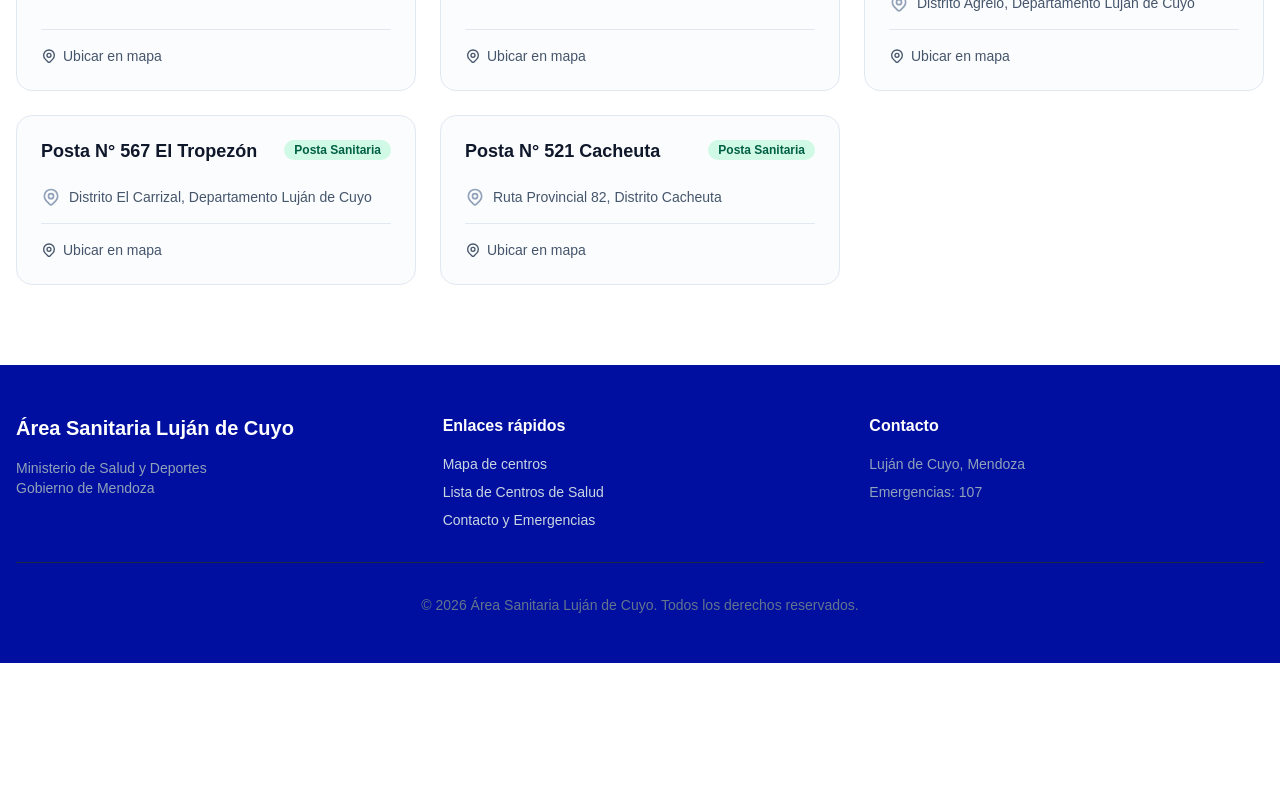
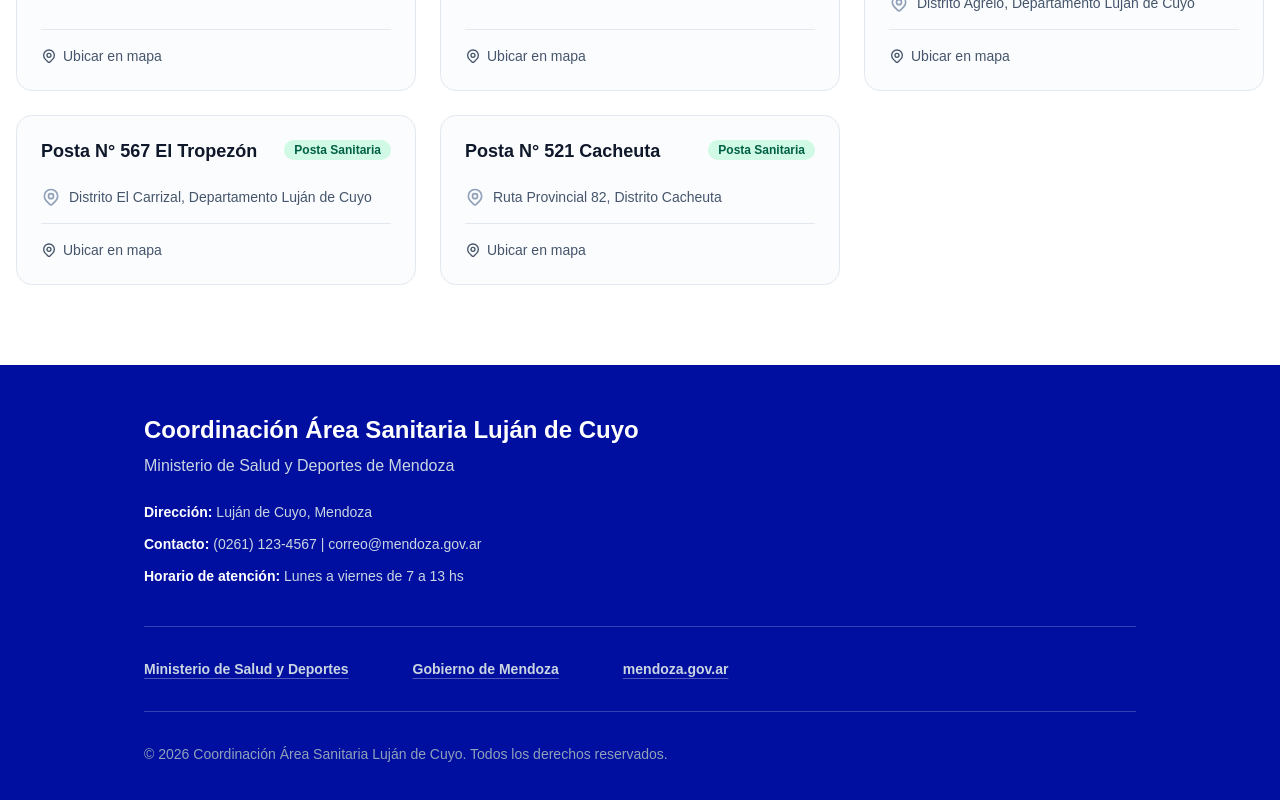
Before and after one commit to areasanitariaLDC/area-sanitaria-lujan, a Next.js app: page / in a window 1280 px wide. Shown: the part 5147-5947 px from the top of the page. Before the commit the page ends 5810 px from the top, so only its background shows below. Built offline with nearby package versions, Linux system fonts and the light colour scheme; a web font is replaced by a local one.

Commit message:
style: Redesign footer to match the official Coordinación Área Sanitaria Lavalle layout

```diff
--- a/src/components/layout/Footer.tsx
+++ b/src/components/layout/Footer.tsx
@@ -1,35 +1,31 @@
-import Link from "next/link";
-
 export default function Footer() {
   return (
     <footer className="bg-mendoza-blue-dark text-slate-300 py-12 border-t border-mendoza-blue-dark">
-      <div className="container mx-auto px-4">
-        <div className="grid md:grid-cols-3 gap-8 mb-8">
-          <div>
-            <h3 className="text-white font-bold text-xl mb-4">Área Sanitaria Luján de Cuyo</h3>
-            <p className="text-sm text-slate-400">
-              Ministerio de Salud y Deportes<br />
-              Gobierno de Mendoza
-            </p>
-          </div>
-          <div>
-            <h4 className="text-white font-semibold mb-4">Enlaces rápidos</h4>
-            <ul className="space-y-2 text-sm">
-              <li><a href="#mapa" className="hover:text-white transition-colors">Mapa de centros</a></li>
-              <li><a href="#centros" className="hover:text-white transition-colors">Lista de Centros de Salud</a></li>
-              <li><a href="#contacto" className="hover:text-white transition-colors">Contacto y Emergencias</a></li>
-            </ul>
-          </div>
-          <div>
-            <h4 className="text-white font-semibold mb-4">Contacto</h4>
-            <ul className="space-y-2 text-sm text-slate-400">
-              <li>Luján de Cuyo, Mendoza</li>
-              <li>Emergencias: 107</li>
-            </ul>
+      <div className="container mx-auto px-4 max-w-5xl">
+        <div className="mb-10">
+          <h3 className="text-white text-2xl font-bold mb-2">Coordinación Área Sanitaria Luján de Cuyo</h3>
+          <p className="mb-6">Ministerio de Salud y Deportes de Mendoza</p>
+          <div className="space-y-3 text-sm">
+            <p><strong className="text-white">Dirección:</strong> Luján de Cuyo, Mendoza</p>
+            <p><strong className="text-white">Contacto:</strong> (0261) 123-4567 | correo@mendoza.gov.ar</p>
+            <p><strong className="text-white">Horario de atención:</strong> Lunes a viernes de 7 a 13 hs</p>
           </div>
         </div>
-        <div className="pt-8 border-t border-slate-800 text-sm text-slate-500 text-center">
-          &copy; {new Date().getFullYear()} Área Sanitaria Luján de Cuyo. Todos los derechos reservados.
+
+        <div className="border-t border-white/20 pt-8 pb-8 flex flex-col md:flex-row justify-start items-start md:items-center gap-6 md:gap-16 text-sm font-semibold">
+          <a href="https://www.mendoza.gov.ar/salud/" target="_blank" rel="noopener noreferrer" className="hover:text-white transition-colors underline decoration-white/30 underline-offset-4">
+            Ministerio de Salud y Deportes
+          </a>
+          <a href="https://www.mendoza.gov.ar/" target="_blank" rel="noopener noreferrer" className="hover:text-white transition-colors underline decoration-white/30 underline-offset-4">
+            Gobierno de Mendoza
+          </a>
+          <a href="https://www.mendoza.gov.ar/" target="_blank" rel="noopener noreferrer" className="hover:text-white transition-colors underline decoration-white/30 underline-offset-4">
+            mendoza.gov.ar
+          </a>
+        </div>
+
+        <div className="pt-8 border-t border-white/20 text-sm text-center md:text-left text-slate-400">
+          &copy; {new Date().getFullYear()} Coordinación Área Sanitaria Luján de Cuyo. Todos los derechos reservados.
         </div>
       </div>
     </footer>
```
